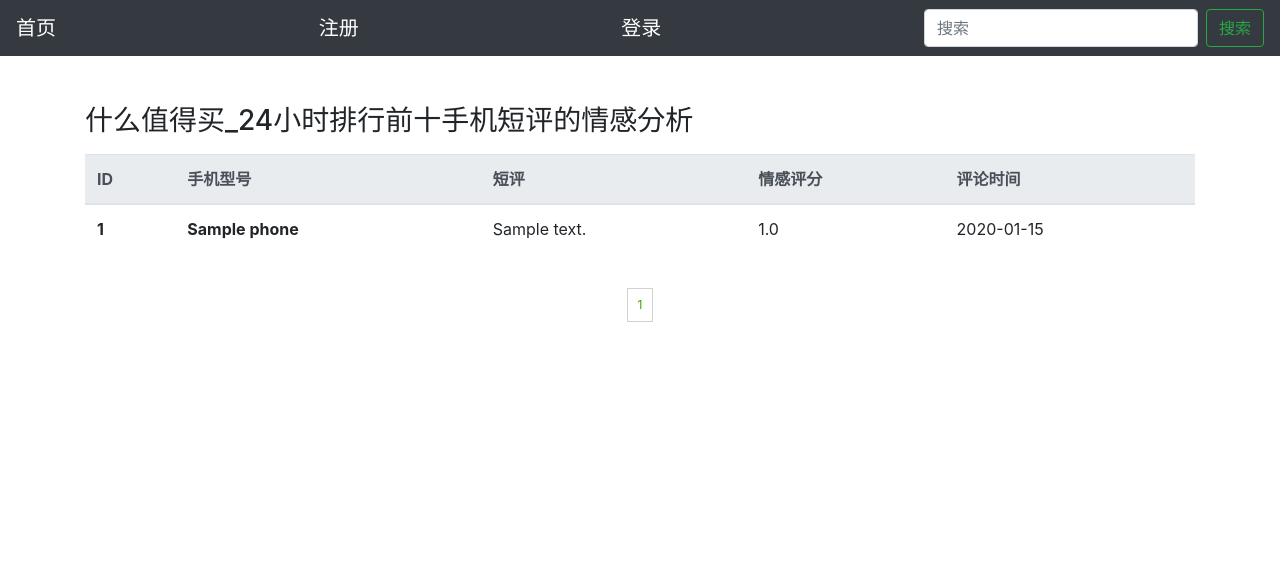
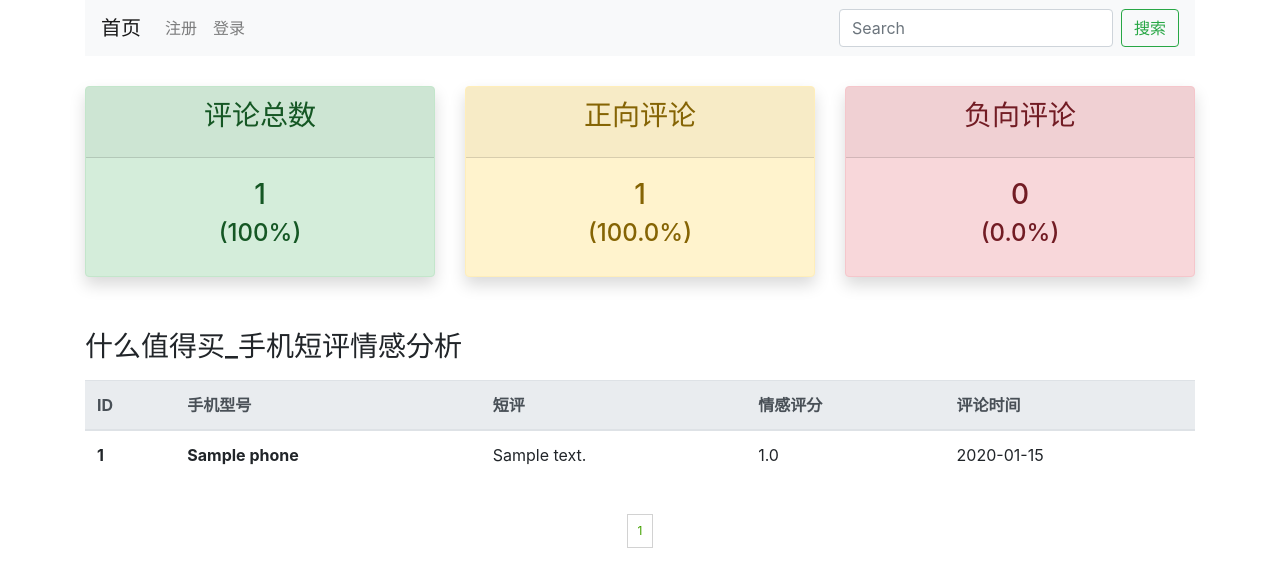
Before and after one commit to perceive123/Django_smzdm, a Django app: page / in a window 1280 px wide. Shown: the top 587 px of the page. Run offline with Django 3.2, Linux system fonts and the light colour scheme; a user stored in the database is signed in; tables that the repository leaves empty hold one stand-in row (values such as "Sample post"); some libraries are stand-ins or nearby versions.

Commit message:
更新2.0

```diff
--- a/2_web展示/smzdm/shorts/templates/phone_shorts.html
+++ b/2_web展示/smzdm/shorts/templates/phone_shorts.html
@@ -11,17 +11,86 @@
     <script src="../static/js/bootstrap.min.js"></script>
 </head>
 <body>
-    <nav class="navbar navbar-dark bg-dark">
-        <a class="navbar-brand" href="/shorts/index">首页</a>
-        <a class="navbar-brand" href="/accounts/signup">注册</a>
-        <a class="navbar-brand" href="/accounts/login">登录</a>
-        <form class="form-inline">
-            <input class="form-control mr-sm-2" name="q" type="search" placeholder="搜索">
-            <button class="btn btn-outline-success my-2 my-sm-0" type="submit">搜索</button>
-        </form>
-    </nav>
+<!--    <nav class="navbar navbar-dark bg-dark">-->
+<!--        <a class="navbar-brand" href="/shorts/index">首页</a>-->
+<!--        <form class="form-inline">-->
+<!--            <input class="form-control mr-sm-2" name="q" type="search" placeholder="搜索">-->
+<!--            <button class="btn btn-outline-success my-2 my-sm-0" type="submit">搜索</button>-->
+<!--        </form>-->
+<!--        <div>-->
+<!--            <a href="/users/login/" style="color:#FF5000" >亲，请登录</a>&nbsp;&nbsp;-->
+<!--            <a href="/users/register/" style="color:#6C6C6C" >免费注册</a>-->
+<!--        </div>-->
+<!--    </nav>-->
+    <div class="container">
+        <nav class="navbar navbar-expand-lg navbar-light bg-light">
+          <a class="navbar-brand" href="/shorts/index">首页</a>
+          <button class="navbar-toggler" type="button" data-toggle="collapse" data-target="#navbarSupportedContent" aria-controls="navbarSupportedContent" aria-expanded="false" aria-label="Toggle navigation">
+            <span class="navbar-toggler-icon"></span>
+          </button>
+          <div class="collapse navbar-collapse" id="navbarSupportedContent">
+            <ul class="navbar-nav mr-auto">
+              <li class="nav-item">
+                <a class="nav-link" href="/accounts/signup">注册<span class="sr-only">(current)</span></a>
+              </li>
+              <li class="nav-item">
+                <a class="nav-link" href="/accounts/login">登录</a>
+              </li>
+            </ul>
+            <form class="form-inline my-2 my-lg-0">
+              <input class="form-control mr-sm-2" type="search" placeholder="Search" aria-label="Search" name="q">
+              <button class="btn btn-outline-success my-2 my-sm-0" type="submit">搜索</button>
+            </form>
+          </div>
+        </nav>
+    </div>
+    <div style="height:30px;"></div>
+    <div class="container">
+        <div class="row text-center">
+            <div class="col-md-4">
+                <div class="card alert-success shadow">
+                    <div class="card-header">
+                        <div class="card-title">
+                            <h3>评论总数</h3>
+                        </div>
+                    </div>
+                    <div class="card-body">
+                        <h3>{{count_comment}}</h3>
+                        <h4>(100%)</h4>
+                    </div>
+                </div>
+            </div>
+            <div class="col-md-4">
+                <div class="card alert-warning shadow">
+                    <div class="card-header">
+                        <div class="card-title">
+                            <h3>正向评论</h3>
+                        </div>
+                    </div>
+                    <div class="card-body">
+                        <h3>{{count_comment_positive}}</h3>
+                        <h4>({{percent_comment_positive}}%)</h4>
+                    </div>
+                </div>
+            </div>
+            <div class="col-md-4">
+                <div class="card alert-danger shadow">
+                    <div class="card-header">
+                        <div class="card-title">
+                            <h3>负向评论</h3>
+                        </div>
+                    </div>
+                    <div class="card-body">
+                        <h3>{{count_comment_negative}}</h3>
+                        <h4>({{percent_comment_negative}}%)</h4>
+                    </div>
+                </div>
+            </div>
+        </div>
+    </div>
+    <div style="height:5px;"></div>
     <div class="container main_wrap clearfix">
-        <h3 class="mt-5 mb-3">什么值得买_24小时排行前十手机短评的情感分析</h3>
+        <h3 class="mt-5 mb-3">什么值得买_手机短评情感分析</h3>
 <!--        <div class="sort_bar"></div>-->
         <table class="table">
             <thead class="thead-light">
--- a/2_web展示/smzdm/shorts/urls.py
+++ b/2_web展示/smzdm/shorts/urls.py
@@ -4,7 +4,6 @@
 urlpatterns = [
     # re_path(r'shorts?q=(?P<q>\w+)',views.shorts_q),
     path('index', views.phone_index),
-    path('phone', views.phone_shorts),
     # 用户登录url
     # path('login', account.Login.as_view, name="login"),
     # 验证码url
--- a/2_web展示/smzdm/shorts/views.py
+++ b/2_web展示/smzdm/shorts/views.py
@@ -6,41 +6,33 @@
 from django.contrib.auth.decorators import login_required
 from django.core.paginator import Paginator
 
-
-# Create your views here.
-
 @login_required
 def phone_index(request):
     #判断是否有查询数据
     q=request.GET.get('q','')
     if q!='':
-        infos = Phone.objects.filter(comment__contains=request.GET.get(
-            'q'))
+        infos = Phone.objects.filter(comment__contains=q)
     else:
-        infos = Phone.objects.all()  # .order_by('-sentiment')
+        infos = Phone.objects.all() #.order_by('-sentiment')
+    #评论数量
+    count_comment=infos.count()
+    #正向评论数
+    count_comment_positive=infos.filter(sentiment__gte=0.5).count()
+    if count_comment:
+        percent_comment_positive=round(count_comment_positive/count_comment*100,2)
+    else:
+        percent_comment_positive=0
+    #负向评论数
+    count_comment_negative=count_comment-count_comment_positive
+    percent_comment_negative=100-percent_comment_positive
     # 获取当前页码
     page_id=request.GET.get('page',1)
     # 数据分页
     paginator = Paginator(infos, 30)
     # 获得当前页码数据
     page_data = paginator.page(page_id)
+
     return render(request, 'phone_shorts.html', locals())
-
-# @login_required
-def phone_shorts(request):
-    q = request.GET.get('q', '')
-    infos = Phone.objects.filter(sentiment__gt=0.5).order_by('-sentiment')  # 倒序
-    if 'q' in request.GET:
-        infos = infos.filter(comment__contains=request.GET.get(
-            'q')).order_by('-sentiment')  # 写法2  infos = Shorts.objects.filter(shorts__contains=request.GET['q'])
-    # 获取当前页码
-    page_id = request.GET.get('page', 1)
-    # 数据分页
-    paginator = Paginator(infos, 30)
-    # 获取当前页码数据
-    page_data = paginator.page(page_id)
-    return render(request, 'phone_shorts.html', locals())
-
 
 def login2(request):
     if request.method == 'GET':
```
